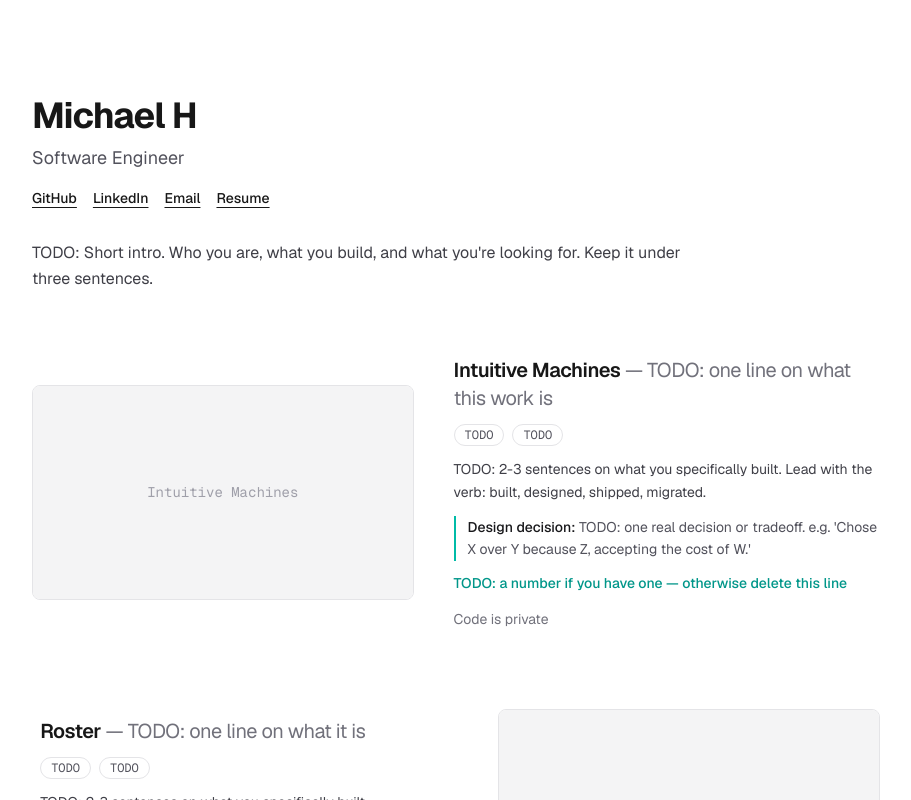
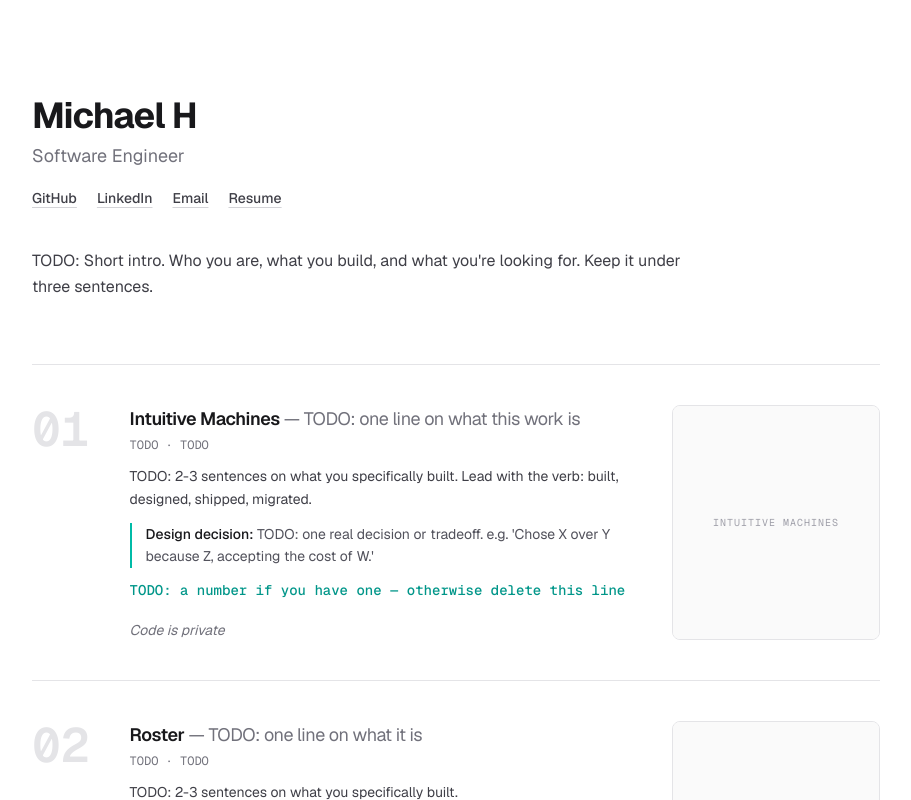
Before and after one commit to MichaelH7190/portfolio-website, a Next.js app: page / in a window 1280 px wide. Shown: the top 800 px of the page, without its empty margins (184-1095 px from the left). Built offline with nearby package versions, Linux system fonts and the light colour scheme.

Commit message:
Structure and style edits into an index list

```diff
--- a/src/app/globals.css
+++ b/src/app/globals.css
@@ -23,4 +23,21 @@ body {
   background: var(--background);
   color: var(--foreground);
   font-family: var(--font-geist-sans), Arial, Helvetica, sans-serif;
+  text-rendering: optimizeLegibility;
 }
+
+/* The teal thread: selection matches the accent color */
+::selection {
+  background: rgb(13 148 136 / 0.25);
+}
+
+/* Visible but unobtrusive keyboard focus */
+:focus-visible {
+  outline: 2px solid rgb(13 148 136);
+  outline-offset: 3px;
+  border-radius: 2px;
+}
+
+a {
+  transition: color 150ms ease;
+}
--- a/src/app/page.tsx
+++ b/src/app/page.tsx
@@ -2,69 +2,57 @@ import ProjectCard from "@/components/ProjectCard";
 import { projects } from "@/data/projects";
 import { site } from "@/data/site";
 
+const linkStyle =
+  "text-zinc-700 underline decoration-zinc-300 underline-offset-4 hover:text-teal-600 hover:decoration-teal-500 dark:text-zinc-300 dark:decoration-zinc-700 dark:hover:text-teal-400";
+
+const navLinks = [
+  { label: "GitHub", href: site.github, external: true },
+  { label: "LinkedIn", href: site.linkedin, external: true },
+  { label: "Email", href: `mailto:${site.email}`, external: false },
+  { label: "Resume", href: site.resume, external: true },
+];
+
 export default function Home() {
   return (
     <div className="mx-auto flex w-full max-w-4xl flex-1 flex-col px-6 py-16 sm:py-24">
-      {/* Header */}
-      <header className="flex flex-col gap-2">
-        <h1 className="text-3xl font-bold tracking-tight sm:text-4xl">
+      <header className="flex flex-col gap-1.5">
+        <h1 className="text-3xl font-bold tracking-tight text-zinc-900 sm:text-4xl dark:text-zinc-50">
           {site.name}
         </h1>
-        <p className="text-lg text-zinc-600 dark:text-zinc-400">{site.title}</p>
-        <nav className="flex flex-wrap gap-4 pt-2 text-sm font-medium">
-          <a
-            href={site.github}
-            target="_blank"
-            rel="noopener noreferrer"
-            className="underline underline-offset-4 hover:text-teal-600 dark:hover:text-teal-400"
-          >
-            GitHub
-          </a>
-          <a
-            href={site.linkedin}
-            target="_blank"
-            rel="noopener noreferrer"
-            className="underline underline-offset-4 hover:text-teal-600 dark:hover:text-teal-400"
-          >
-            LinkedIn
-          </a>
-          <a
-            href={`mailto:${site.email}`}
-            className="underline underline-offset-4 hover:text-teal-600 dark:hover:text-teal-400"
-          >
-            Email
-          </a>
-          <a
-            href={site.resume}
-            target="_blank"
-            rel="noopener noreferrer"
-            className="underline underline-offset-4 hover:text-teal-600 dark:hover:text-teal-400"
-          >
-            Resume
-          </a>
+        <p className="text-lg text-zinc-500 dark:text-zinc-400">{site.title}</p>
+        <nav className="flex flex-wrap gap-5 pt-3 text-sm font-medium">
+          {navLinks.map((link) => (
+            <a
+              key={link.label}
+              href={link.href}
+              {...(link.external
+                ? { target: "_blank", rel: "noopener noreferrer" }
+                : {})}
+              className={linkStyle}
+            >
+              {link.label}
+            </a>
+          ))}
         </nav>
       </header>
 
-      {/* Intro */}
-      <p className="max-w-2xl pt-8 leading-relaxed text-zinc-700 dark:text-zinc-300">
+      <p className="max-w-2xl pt-10 leading-relaxed text-zinc-700 dark:text-zinc-300">
         {site.intro}
       </p>
 
-      {/* Projects */}
-      <main className="flex flex-col gap-16 pt-16 sm:gap-20">
+      <main className="flex flex-col pt-16">
         {projects.map((project, i) => (
           <ProjectCard key={project.name} project={project} index={i} />
         ))}
       </main>
 
-      {/* Footer */}
-      <footer className="pt-20 pb-4 text-sm text-zinc-500 dark:text-zinc-400">
-        <a
-          href={`mailto:${site.email}`}
-          className="underline underline-offset-4 hover:text-teal-600 dark:hover:text-teal-400"
-        >
+      <footer className="flex items-baseline justify-between gap-4 border-t border-zinc-200 pt-8 pb-4 text-sm text-zinc-500 dark:border-zinc-800 dark:text-zinc-400">
+        <a href={`mailto:${site.email}`} className={linkStyle}>
           {site.email}
         </a>
+        <span className="font-mono text-xs text-zinc-400 dark:text-zinc-600">
+          © {new Date().getFullYear()}
+        </span>
       </footer>
     </div>
   );
--- a/src/components/ProjectCard.tsx
+++ b/src/components/ProjectCard.tsx
@@ -1,6 +1,11 @@
 import Image from "next/image";
 import type { Project } from "@/data/projects";
 
+const linkStyle =
+  "text-zinc-700 underline decoration-zinc-300 underline-offset-4 hover:text-teal-600 hover:decoration-teal-500 dark:text-zinc-300 dark:decoration-zinc-700 dark:hover:text-teal-400";
+
+// A full-width horizontal band: oversized mono number on the left,
+// text in the middle, small thumbnail on the right.
 export default function ProjectCard({
   project,
   index,
@@ -8,73 +13,50 @@ export default function ProjectCard({
   project: Project;
   index: number;
 }) {
-  const flipped = index % 2 === 1;
+  const number = String(index + 1).padStart(2, "0");
 
   return (
-    <article
-      className={`flex flex-col gap-6 md:items-center md:gap-10 ${
-        flipped ? "md:flex-row-reverse" : "md:flex-row"
-      }`}
+    <article className="flex flex-col gap-6 border-t border-zinc-200 py-10 sm:flex-row sm:gap-10 dark:border-zinc-800">
+      {/* Big number, the band's anchor */}
+      <span
+        aria-hidden
+        className="shrink-0 font-mono text-4xl font-semibold text-zinc-200 sm:text-5xl dark:text-zinc-800"
       >
-      {/* Media — real image if provided, styled placeholder otherwise */}
-      <div className="relative aspect-video w-full shrink-0 overflow-hidden rounded-lg border border-zinc-200 md:w-[45%] dark:border-zinc-800">
-        {project.media ? (
-          <Image
-            src={project.media.src}
-            alt={project.media.alt}
-            fill
-            className="object-cover"
-            sizes="(min-width: 768px) 45vw, 100vw"
-          />
-        ) : (
-          <div className="flex h-full w-full items-center justify-center bg-zinc-100 dark:bg-zinc-900">
-            <span className="font-mono text-sm text-zinc-400 dark:text-zinc-600">
-              {project.name}
+        {number}
       </span>
-          </div>
-        )}
-      </div>
 
-      {/* Text */}
-      <div className="flex flex-col gap-3">
-        <h3 className="text-xl font-semibold tracking-tight">
+      {/* Text — dominates the band */}
+      <div className="flex min-w-0 flex-1 flex-col gap-3">
+        <div className="flex flex-col gap-1">
+          <h3 className="text-lg font-semibold tracking-tight text-zinc-900 dark:text-zinc-50">
             {project.name}
             <span className="font-normal text-zinc-500 dark:text-zinc-400">
               {" "}
               — {project.tagline}
             </span>
           </h3>
-
-        <ul className="flex flex-wrap gap-2 font-mono text-xs text-zinc-600 dark:text-zinc-400">
-          {project.stack.map((tech) => (
-            <li
-              key={tech}
-              className="rounded-full border border-zinc-200 px-2.5 py-0.5 dark:border-zinc-800"
-            >
-              {tech}
-            </li>
-          ))}
-        </ul>
+          <p className="font-mono text-xs text-zinc-500 dark:text-zinc-400">
+            {project.stack.join(" · ")}
+          </p>
+        </div>
 
         <p className="text-sm leading-relaxed text-zinc-700 dark:text-zinc-300">
           {project.contribution}
         </p>
 
-        {/* The tradeoff line gets visual distinction on purpose */}
-        <p className="border-l-2 border-teal-500 pl-3 text-sm leading-relaxed text-zinc-600 dark:text-zinc-400">
+        <p className="border-l-2 border-teal-500 pl-3.5 text-sm leading-relaxed text-zinc-600 dark:text-zinc-400">
           <span className="font-medium text-zinc-900 dark:text-zinc-100">
             Design decision:
           </span>{" "}
           {project.decision}
         </p>
 
+        <div className="flex flex-wrap items-baseline gap-5 text-sm">
           {project.metric && (
-          <p className="text-sm font-medium text-teal-600 dark:text-teal-400">
+            <span className="font-mono font-medium text-teal-600 dark:text-teal-400">
               {project.metric}
-          </p>
+            </span>
           )}
-
-        <div className="flex flex-wrap gap-4 pt-1 text-sm">
           {project.links.map((link) =>
             link.href ? (
               <a
@@ -82,14 +64,17 @@ export default function ProjectCard({
                 href={link.href}
                 target="_blank"
                 rel="noopener noreferrer"
-                className="font-medium underline underline-offset-4 hover:text-teal-600 dark:hover:text-teal-400"
+                className={`font-medium ${linkStyle}`}
               >
                 {link.label}
+                <span aria-hidden className="ml-1 inline-block text-xs">
+                  ↗
+                </span>
               </a>
             ) : (
               <span
                 key={link.label}
-                className="text-zinc-500 dark:text-zinc-400"
+                className="text-zinc-500 italic dark:text-zinc-400"
               >
                 {link.label}
               </span>
@@ -97,6 +82,25 @@ export default function ProjectCard({
           )}
         </div>
       </div>
+
+      {/* Small thumbnail on the right */}
+      <div className="relative aspect-video w-full shrink-0 overflow-hidden rounded-lg border border-zinc-200 sm:w-52 dark:border-zinc-800">
+        {project.media ? (
+          <Image
+            src={project.media.src}
+            alt={project.media.alt}
+            fill
+            className="object-cover"
+            sizes="(min-width: 640px) 13rem, 100vw"
+          />
+        ) : (
+          <div className="flex h-full w-full items-center justify-center bg-zinc-50 dark:bg-zinc-900/60">
+            <span className="px-2 text-center font-mono text-[10px] tracking-widest text-zinc-400 uppercase dark:text-zinc-600">
+              {project.name}
+            </span>
+          </div>
+        )}
+      </div>
     </article>
   );
 }
```
Lines whose indentation alone changed are shown as unchanged.
